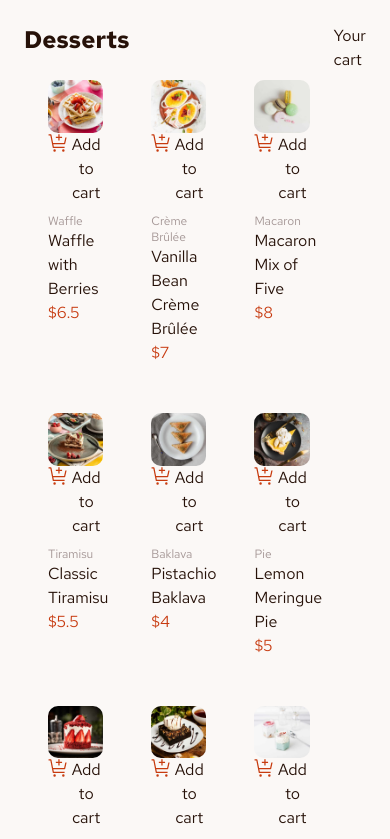
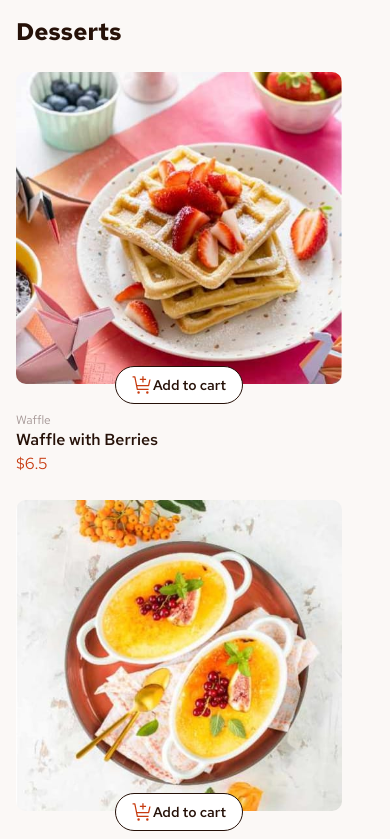
Before and after one commit to ippotheboxer/product-list-cart, a React (Vite) app: page / in a window 390 px wide. Shown: the top 839 px of the page. Built offline with nearby package versions, Linux system fonts and the light colour scheme.

Commit message:
Update css to be more responsive

```diff
--- a/src/App.jsx
+++ b/src/App.jsx
@@ -1,14 +1,14 @@
 import React from 'react'
 import { Product } from './components/product';
+import { Cart } from './components/Cart';
 import {products} from "./data"
 
 const App = () => {
   return (
-    <main className='main'>
-      <section className="flex justify-start items-start w-full flex-row">
-
-        <div className="grid grid-cols-3">
-          <h1 className='text-2xl font-bold col-span-3'>Desserts</h1>
+    <main className='main justify-center lg:justify-start p-4'>
+      <section className="flex justify-start content-center lg:content-start flex-col lg:flex-row self-start">
+        <div className="grid lg:grid-cols-3 sm:grid-cols-1 lg:w-7/12 w-full gap-6 pr-8">
+          <h1 className='text-2xl font-bold lg:col-span-3 sm:col-span-1'>Desserts</h1>
           {products.map(product => (
             <Product
           key={product.id}
@@ -19,9 +19,7 @@ const App = () => {
           price={product.price}
           />))}
         </div>
-        <div className="cart">
-          <h2>Your cart</h2>
-        </div>
+        <Cart />
       </section>
       </main>
   );
--- /dev/null
+++ b/src/components/Cart.jsx
@@ -0,0 +1,11 @@
+import emptyCartIcon from "../assets/images/illustration-empty-cart.svg";
+
+export const Cart = () => {
+    return (
+        <div className="cart">
+          <h2 className='cartTitle text-2xl font-bold self-start'>Your cart</h2>
+          <img src={emptyCartIcon} />
+          <p className="emptyCartText">Your added items will display here</p>
+        </div>
+    );
+}
--- a/src/components/product.jsx
+++ b/src/components/product.jsx
@@ -3,11 +3,13 @@ import addToCart from "../assets/images/icon-add-to-cart.svg"
 
 export const Product = (props) => {
   return (
-    <div className='flex flex-col p-6'>
-        <img src={props.imgSRC} className='image' />
-        <button className='cartButton flex'><img src={addToCart}/>Add to cart</button>
+    <div className='product grid'>
+      <div className='relative grid'>
+          <img src={props.imgSRC} className='image' />
+          <button className='cartButton'><img src={addToCart}/> Add to cart</button>
+        </div>
         <p className='categoryName pt-2'>{props.category}</p>
-        <p>{props.name}</p>
+        <p className='font-medium'>{props.name}</p>
         <p className='price'>${props.price}</p>
     </div>
   )
--- a/src/index.css
+++ b/src/index.css
@@ -14,21 +14,45 @@
 
 @layer components {
     .main {
-        @apply h-screen p-6;
+        @apply w-screen;
+        min-height: 100vh;
         background-color: theme(colors.cream-background);
+        display: flex;
+        align-items: center;
+    }
+    .product {
+        width: fit-content;
     }
     .image {
-        width: 200px;
         border-radius: 10px;
+        margin-bottom: 20px;
+    }
+    .cartTitle {
+        color: hsl(14, 86%, 42%);
     }
     .categoryName {
         @apply text-xs;
         color: #A49695;
     }
     .price {
-        color: hsl(14, 86%, 42%)
+        color: hsl(14, 86%, 42%);
     }
     .cartButton {
+        @apply flex text-sm font-medium px-4 py-2;
         justify-self: center;
+        border: 1px solid #261108;
+        border-radius: 20px;
+        position: absolute;
+        bottom: 0;
+        background-color: #fff;
+    }
+    .cart {
+        @apply flex flex-col justify-start items-center bg-white py-4 px-10;
+        height: fit-content;
+        border-radius: 1rem;
+    }
+    .emptyCartText {
+        @apply text-xs py-2 font-medium;
+        color: #A49695;
     }
 }
```
